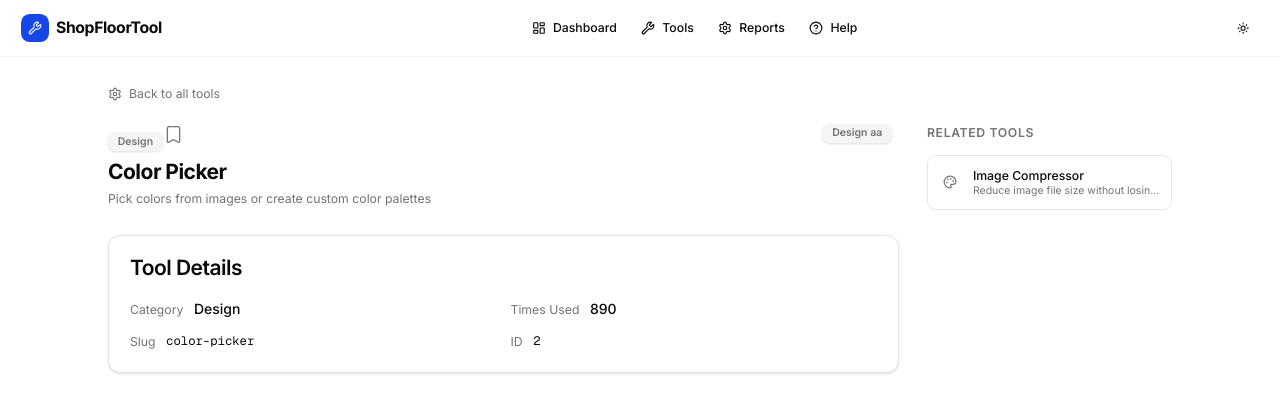
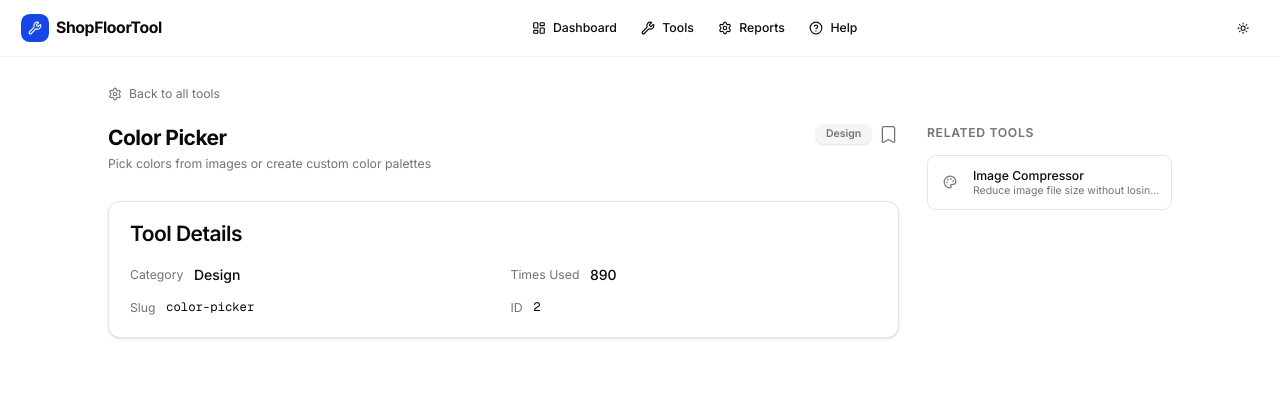
Before and after one commit to ssaisanthosh/shopfloortool, a Next.js app: page /tools/color-picker in a window 1280 px wide. Shown: the top 412 px of the page. Built offline with nearby package versions, Linux system fonts and the light colour scheme.

Commit message:
bookmark

```diff
--- a/app/tools/[slug]/page.tsx
+++ b/app/tools/[slug]/page.tsx
@@ -50,17 +50,20 @@ export default async function ToolPage({
           <div className="lg:col-span-9">
             <div className="mb-8 flex flex-col gap-6 lg:flex-row">
               <div className="relative w-full">
-                <Badge variant="category">{tool.category}</Badge>
-                <Badge variant="category" className="absolute right-2">
-                  {tool.category} aa
-                </Badge>
-                <BookmarkButton toolId={tool.id} className="" />
-                <h1 className="mt-2 text-2xl font-bold tracking-tight">
-                  {tool.name}
-                </h1>
-                <p className="mt-1 w-full text-sm text-muted-foreground">
-                  {tool.description}
-                </p>
+                <div className="flex items-start">
+                  <div>
+                    <h1 className="text-2xl font-bold tracking-tight">
+                      {tool.name}
+                    </h1>
+                    <p className="mt-1 w-full text-sm text-muted-foreground">
+                      {tool.description}
+                    </p>
+                  </div>
+                  <div className="ml-auto flex items-center gap-2">
+                    <Badge variant="category">{tool.category}</Badge>
+                    <BookmarkButton toolId={tool.id} className="" />
+                  </div>
+                </div>
               </div>
             </div>
 
```
